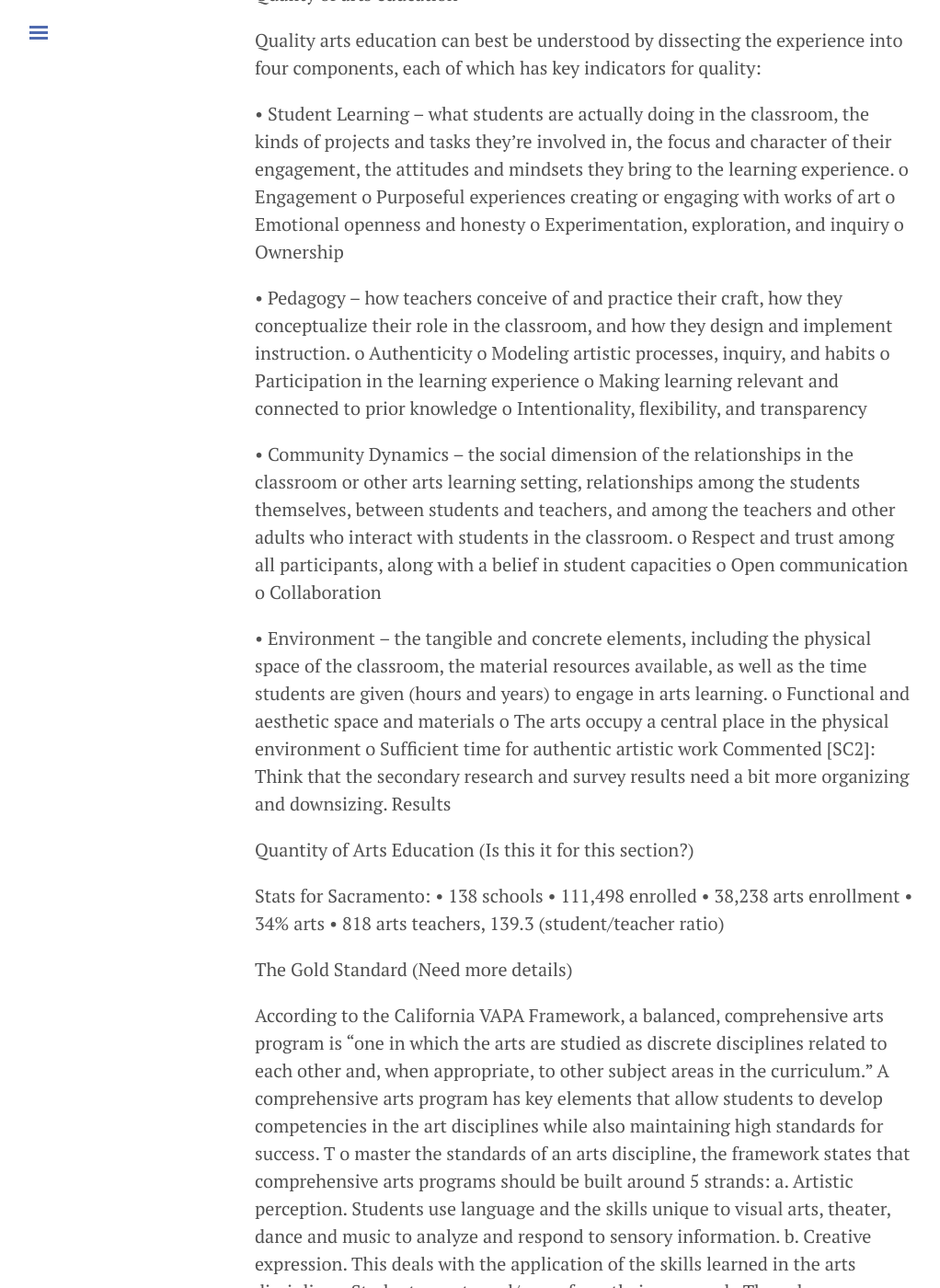
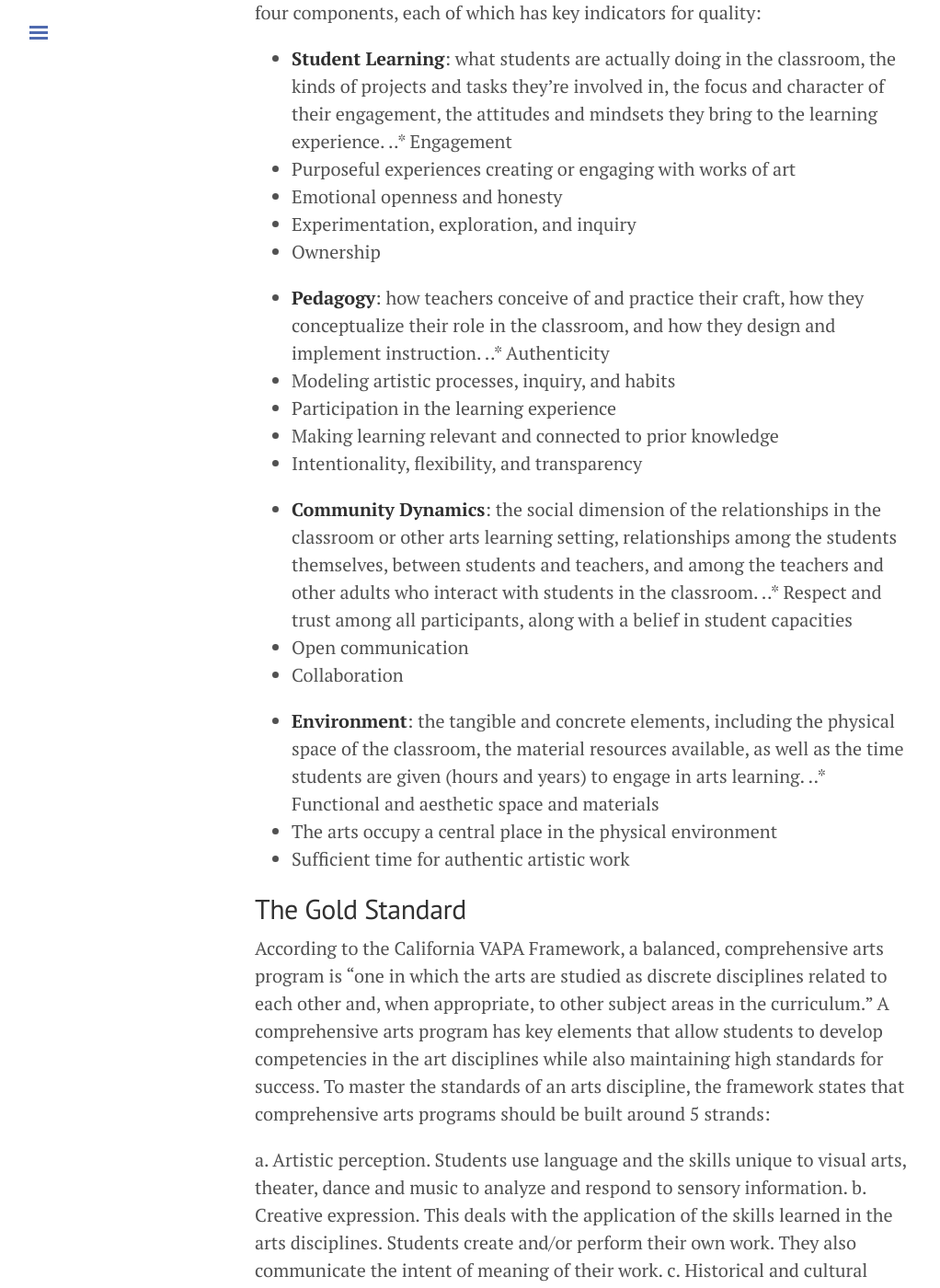
Before and after one commit to code4sac/sacarts4ALL, a Jekyll site: the page built from 2_secondary_research.md, in a window 1280 px wide and 1400 px high, scrolled down 471 px. Shown: the whole window at 92% size, without its empty margins (3-1025 px from the left). Built offline with Jekyll 4.4.1, drawn with Linux system fonts in a browser that asks for light colours; some of the changed text lies outside the part shown.

Commit message:
Update 2_secondary_research.md

```diff
--- a/2_secondary_research.md
+++ b/2_secondary_research.md
@@ -3,49 +3,48 @@ layout: page
 title: Secondary Research
 permalink: /secondary_research/
 ---
-## Secondary Research
-
 
 Overall, there is research that shows that arts education is in-line with 21st Century Learning Outcomes. These outcomes include: an integrated approach to learning/teaching; innovative skills building; creativity and critical thinking skills and collaboration. It is important to note that the research only shows correlations between arts education and academic achievement. It does not show causation.
 
-Quality of arts education
+## Quality of arts education
 
 Quality arts education can best be understood by dissecting the experience into four components, each of which has key indicators for quality:
 
-• Student Learning – what students are actually doing in the classroom, the kinds of projects and tasks they’re involved in, the focus and character of their engagement, the attitudes and mindsets they bring to the learning experience.
-o Engagement
-o Purposeful experiences creating or engaging with works of art o Emotional openness and honesty
-o Experimentation, exploration, and inquiry
-o Ownership
+* **Student Learning**: what students are actually doing in the classroom, the kinds of projects and tasks they’re involved in, the focus and character of their engagement, the attitudes and mindsets they bring to the learning experience.
+..* Engagement
+* Purposeful experiences creating or engaging with works of art
+* Emotional openness and honesty
+* Experimentation, exploration, and inquiry
+* Ownership
 
-• Pedagogy – how teachers conceive of and practice their craft, how they conceptualize their role in the classroom, and how they design and implement instruction.
-o Authenticity
-o Modeling artistic processes, inquiry, and habits
-o Participation in the learning experience
-o Making learning relevant and connected to prior knowledge o Intentionality, flexibility, and transparency
+* **Pedagogy**: how teachers conceive of and practice their craft, how they conceptualize their role in the classroom, and how they design and implement instruction.
+..* Authenticity
+* Modeling artistic processes, inquiry, and habits
+* Participation in the learning experience
+* Making learning relevant and connected to prior knowledge
+* Intentionality, flexibility, and transparency
 
-• Community Dynamics – the social dimension of the relationships in the classroom or other arts learning setting, relationships among the students themselves, between students and teachers, and among the teachers and other adults who interact with students in the classroom.
-o Respect and trust among all participants, along with a belief in student capacities o Open communication
-o Collaboration
+* **Community Dynamics**: the social dimension of the relationships in the classroom or other arts learning setting, relationships among the students themselves, between students and teachers, and among the teachers and other adults who interact with students in the classroom.
+..* Respect and trust among all participants, along with a belief in student capacities
+* Open communication
+* Collaboration
 
-• Environment – the tangible and concrete elements, including the physical space of the classroom, the material resources available, as well as the time students are given (hours and years) to engage in arts learning.
-o Functional and aesthetic space and materials
-o The arts occupy a central place in the physical environment o Sufficient time for authentic artistic work
-   Commented [SC2]: Think that the secondary research and survey results need a bit more organizing and downsizing.
-Results
+* **Environment**: the tangible and concrete elements, including the physical space of the classroom, the material resources available, as well as the time students are given (hours and years) to engage in arts learning.
+..* Functional and aesthetic space and materials
+* The arts occupy a central place in the physical environment
+* Sufficient time for authentic artistic work
 
-Quantity of Arts Education (Is this it for this section?)
-
-Stats for Sacramento:
+<!--Stats for Sacramento:
 • 138 schools
 • 111,498 enrolled
 • 38,238 arts enrollment
 • 34% arts
-• 818 arts teachers, 139.3 (student/teacher ratio)
+• 818 arts teachers, 139.3 (student/teacher ratio)-->
 
-The Gold Standard (Need more details)
+## The Gold Standard
 
-According to the California VAPA Framework, a balanced, comprehensive arts program is "one in which the arts are studied as discrete disciplines related to each other and, when appropriate, to other subject areas in the curriculum." A comprehensive arts program has key elements that allow students to develop competencies in the art disciplines while also maintaining high standards for success. T o master the standards of an arts discipline, the framework states that comprehensive arts programs should be built around 5 strands:
+According to the California VAPA Framework, a balanced, comprehensive arts program is "one in which the arts are studied as discrete disciplines related to each other and, when appropriate, to other subject areas in the curriculum." A comprehensive arts program has key elements that allow students to develop competencies in the art disciplines while also maintaining high standards for success. To master the standards of an arts discipline, the framework states that comprehensive arts programs should be built around 5 strands:
+
 a. Artistic perception. Students use language and the skills unique to visual arts, theater, dance and music to analyze and respond to sensory information.
 b. Creative expression. This deals with the application of the skills learned in the arts disciplines. Students create and/or perform their own work. They also communicate the intent of meaning of their work.
 c. Historical and cultural context. In learning an art discipline, the students work towards understanding the historical and cultural contributions within the discipline.
```
